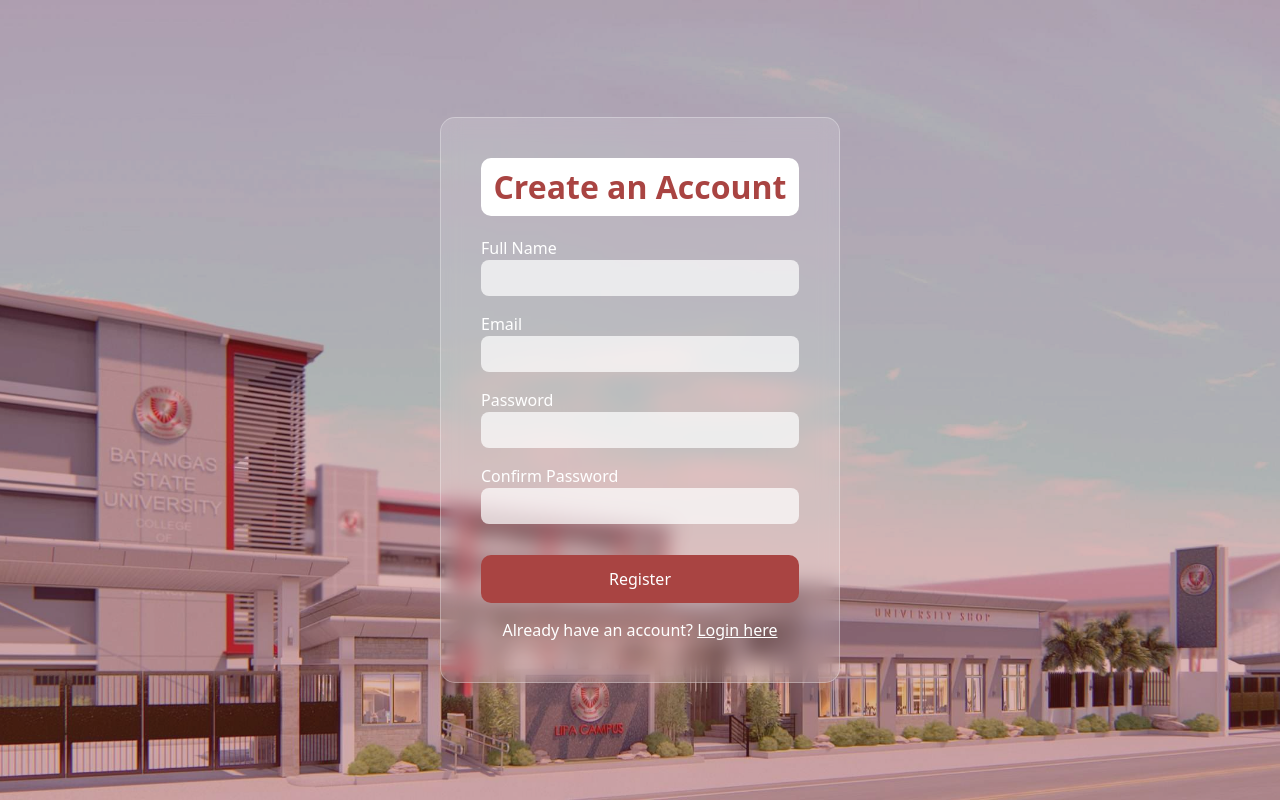
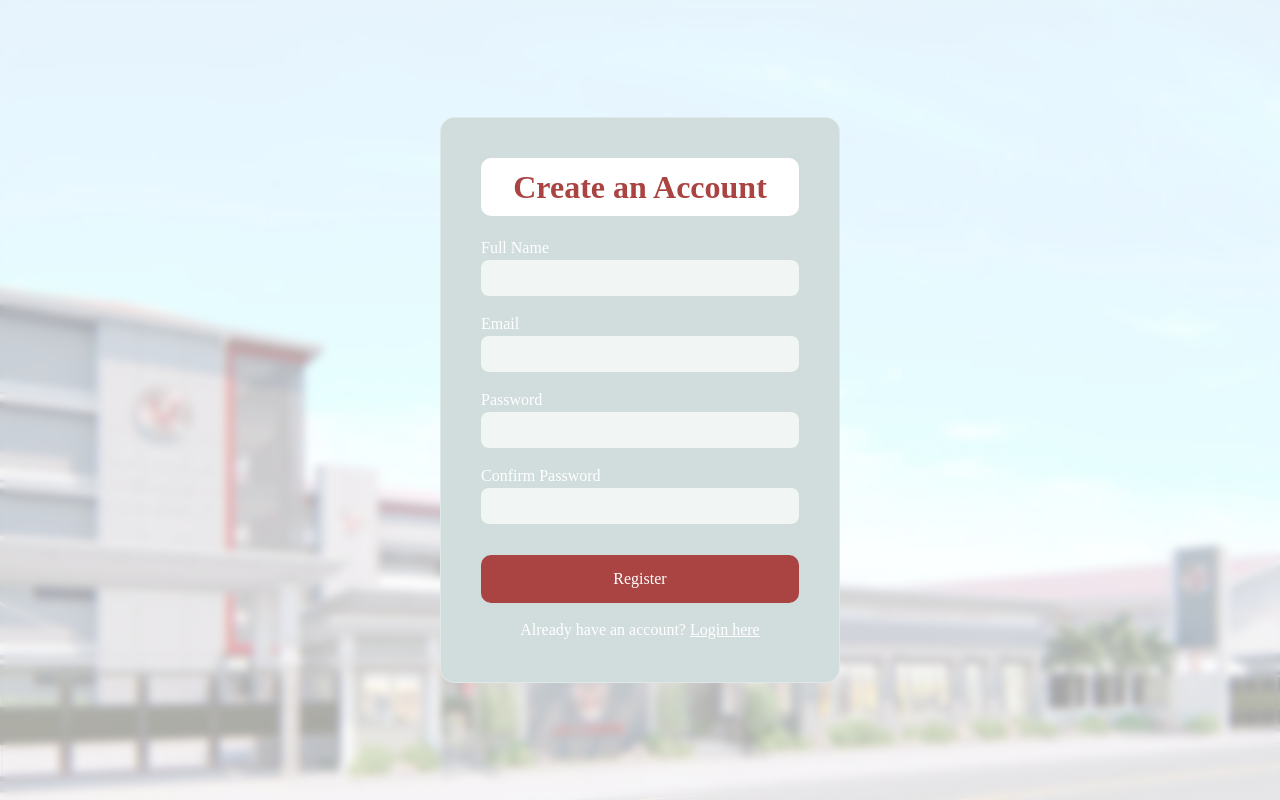
Before and after one commit to michelledelacruz51/ProjectKALMA, a Flask app: page /register in a window 1280 px wide. Run offline with Flask 3, Linux system fonts and the light colour scheme.

Commit message:
Updated new features across intro, login, register, dashboard and added register

```diff
--- a/static/style.css
+++ b/static/style.css
@@ -165,3 +162,18 @@
         margin-top: 20px;
     }
 }
+
+.bg-blur {
+    background:
+        linear-gradient(
+            rgba(255, 255, 255, 0.65),
+            rgba(255, 255, 255, 0.65)
+        ),
+        url("/static/bsu.jpg");
+    background-size: cover;
+    background-position: center;
+    background-attachment: fixed;
+    backdrop-filter: blur(4px);
+    min-height: 100vh;
+    width: 100%;
+}
--- a/templates/dashboard.html
+++ b/templates/dashboard.html
@@ -75,7 +75,7 @@
             justify-content: center;
             color: black;
             font-weight: 600;
-            background: rgba(255,255,255,0.2);
+            background: white;
             border-radius: 12px;
           ">
             {{ motivation['message'] }}
--- a/templates/intro.html
+++ b/templates/intro.html
@@ -117,7 +117,7 @@
 </style>
 </head>
 
-<body class="intro-bg">
+<body class="bg-blur">
 
     <!-- Red Header -->
     <div class="intro-header">
--- a/templates/register.html
+++ b/templates/register.html
@@ -4,22 +4,9 @@
     <meta charset="UTF-8">
     <title>Register • Project KALMA</title>
     <link href="https://cdn.jsdelivr.net/npm/bootstrap@5.3.0/dist/css/bootstrap.min.css" rel="stylesheet">
+    <link rel="stylesheet" href="{{ url_for('static', filename='style.css') }}">
 
     <style>
-        body {
-            background: url('/static/bsu.jpg') no-repeat center center fixed;
-            background-size: cover;
-        }
-
-        body::before {
-            content: "";
-            position: fixed;
-            top: 0; left: 0;
-            width: 100%; height: 100%;
-            background: rgba(150, 40, 40, 0.35);
-            z-index: 0;
-        }
-
         .register-container {
             position: relative;
             z-index: 2;
@@ -31,7 +18,7 @@
         }
 
         .register-card {
-            background: rgba(255, 255, 255, 0.15);
+            background: rgb(208, 221, 220);
             backdrop-filter: blur(10px);
             padding: 40px;
             border-radius: 15px;
@@ -90,7 +77,7 @@
     </style>
 </head>
 
-<body>
+<body class="bg-blur">
 
 <div class="register-container">
     <div class="register-card">
```
Also changed, not shown: other parts of static/style.css (+16 -19 lines), templates/login.html (+3 -18 lines), templates/profile.html (added, +102 -0 lines), kalma.db.
